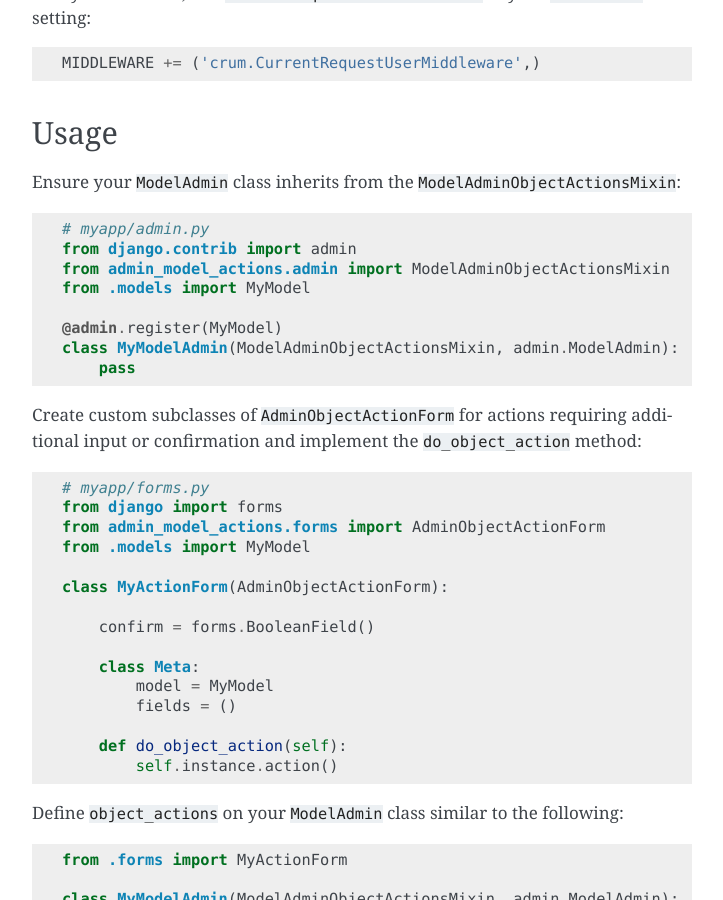
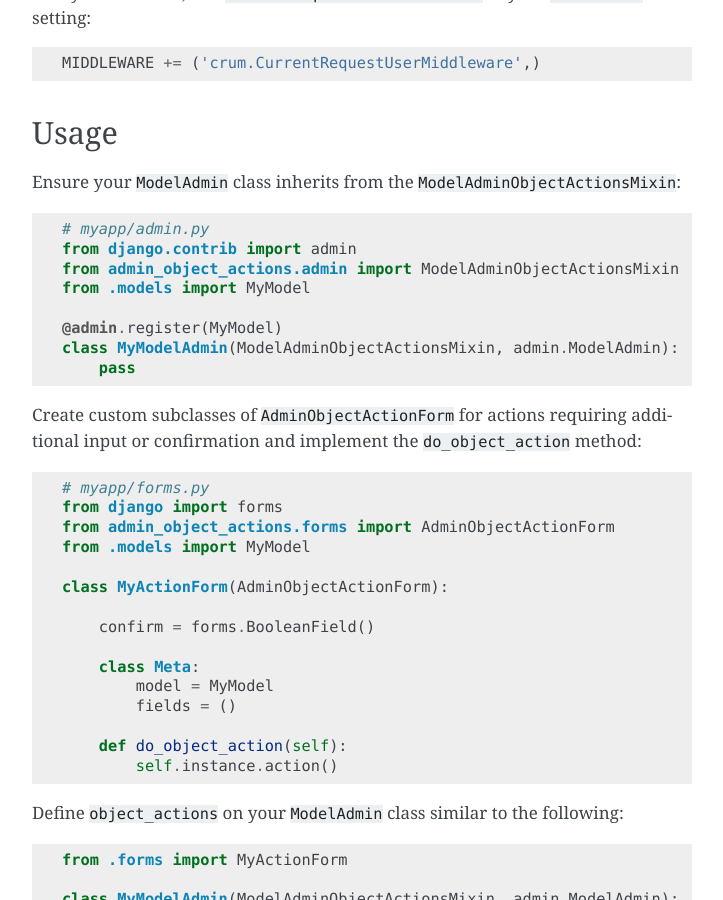
Before and after one commit to ninemoreminutes/django-admin-object-actions, a Sphinx documentation site: the page built from docs/index.rst, in a window 1280 px wide and 900 px high, scrolled down 828 px. Shown: the whole window, without its empty margins (388-1111 px from the left). Built offline with Sphinx 7.4.7, drawn with Linux system fonts in a browser that asks for light colours.

Commit message:
Fix example code error in docs.

```diff
--- a/docs/index.rst
+++ b/docs/index.rst
@@ -50,7 +50,7 @@ Ensure your ``ModelAdmin`` class inherits from the
 
     # myapp/admin.py
     from django.contrib import admin
-    from admin_model_actions.admin import ModelAdminObjectActionsMixin
+    from admin_object_actions.admin import ModelAdminObjectActionsMixin
     from .models import MyModel
 
     @admin.register(MyModel)
@@ -62,7 +62,7 @@ additional input or confirmation and implement the ``do_object_action`` method::
 
     # myapp/forms.py
     from django import forms
-    from admin_model_actions.forms import AdminObjectActionForm
+    from admin_object_actions.forms import AdminObjectActionForm
     from .models import MyModel
 
     class MyActionForm(AdminObjectActionForm):
```
